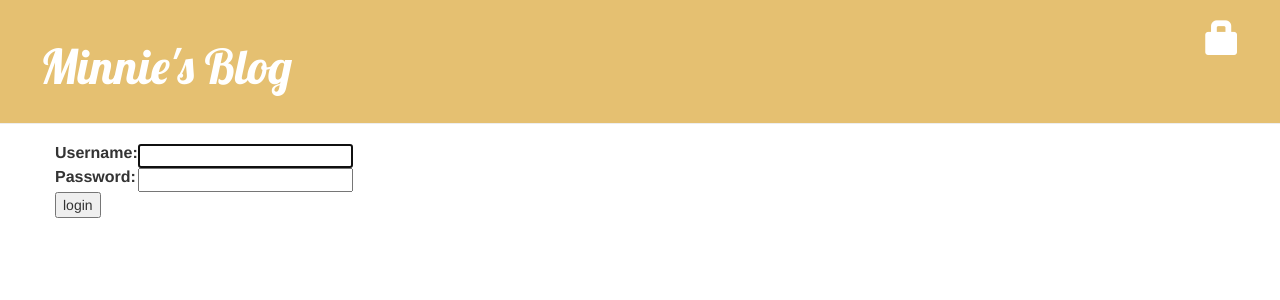
After one commit to minnieshui23/my-first-blog, a Django app: page /accounts/login/ in a window 1280 px wide. The commit adds this page. Shown: the top 300 px of the page. Run offline with Django 3.2, Linux system fonts and the light colour scheme; some libraries are stand-ins or nearby versions.

Commit message:
Added login/logout functionality.

```diff
--- a/blog/templates/blog/base.html
+++ b/blog/templates/blog/base.html
@@ -14,14 +14,17 @@
             {% if user.is_authenticated %}
                 <a href="{% url 'post_new' %}" class="top-menu"><span class="glyphicon glyphicon-plus"></span></a>
                 <a href="{% url 'post_draft_list' %}" class="top-menu"><span class="glyphicon glyphicon-edit"></span></a>
+                <p class="top-menu">Hello {{ user.username }} <small>(<a href="{% url 'logout' %}">Log out</a>)</small></p>
+            {% else %}
+                <a href="{% url 'login' %}" class="top-menu"><span class="glyphicon glyphicon-lock"></span></a>
             {% endif %}
                 <h1><a href="/">Minnie's Blog</a></h1>
         </div>
         <div class="content container">
             <div class="row">
                 <div class="col-md-8">
-                    {% block content %}
-                    {% endblock %}
+                {% block content %}
+                {% endblock %}
                 </div>
             </div>
         </div>
--- /dev/null
+++ b/blog/templates/registration/login.html
@@ -0,0 +1,24 @@
+{% extends "blog/base.html" %}
+
+{% block content %}
+    {% if form.errors %}
+        <p>Your username and password didn't match. Please try again.</p>
+    {% endif %}
+
+    <form method="post" action="{% url 'login' %}">
+    {% csrf_token %}
+        <table>
+        <tr>
+            <td>{{ form.username.label_tag }}</td>
+            <td>{{ form.username }}</td>
+        </tr>
+        <tr>
+            <td>{{ form.password.label_tag }}</td>
+            <td>{{ form.password }}</td>
+        </tr>
+        </table>
+
+        <input type="submit" value="login" />
+        <input type="hidden" name="next" value="{{ next }}" />
+    </form>
+{% endblock %}
--- a/blog/views.py
+++ b/blog/views.py
@@ -4,6 +4,7 @@ from .models import Post
 from django.shortcuts import render, get_object_or_404
 from .forms import PostForm
 from django.shortcuts import redirect
+from django.contrib.auth.decorators import login_required
 
 # Create your views here.
 
@@ -15,6 +16,7 @@ def post_detail(request, pk):
     post = get_object_or_404(Post, pk=pk)
     return render(request, 'blog/post_detail.html', {'post': post})
 
+@login_required
 def post_new(request):
     if request.method == "POST":
         form = PostForm(request.POST)
@@ -27,7 +29,7 @@ def post_new(request):
     else:
         form = PostForm()
     return render(request, 'blog/post_edit.html', {'form': form})
-
+@login_required
 def post_edit(request, pk):
     post = get_object_or_404(Post, pk=pk)
     if request.method == "POST":
@@ -46,11 +48,13 @@ def post_draft_list(request):
     posts = Post.objects.filter(published_date__isnull=True).order_by('created_date')
     return render(request, 'blog/post_draft_list.html', {'posts': posts})
 
+@login_required
 def post_publish(request, pk):
     post = get_object_or_404(Post, pk=pk)
     post.publish()
     return redirect('post_detail', pk=pk)
 
+@login_required
 def post_remove(request, pk):
     post = get_object_or_404(Post, pk=pk)
     post.delete()
--- a/mysite/settings.py
+++ b/mysite/settings.py
@@ -120,3 +120,4 @@ USE_TZ = True
 
 STATIC_URL = '/static/'
 STATIC_ROOT = os.path.join(BASE_DIR, 'static')
+LOGIN_REDIRECT_URL = '/'
--- a/mysite/urls.py
+++ b/mysite/urls.py
@@ -15,8 +15,11 @@ Including another URLconf
 """
 from django.contrib import admin
 from django.urls import path, include
+from django.contrib.auth import views
 
 urlpatterns = [
     path('admin/', admin.site.urls),
+    path('accounts/login/', views.LoginView.as_view(), name='login'),
+    path('accounts/logout/', views.LogoutView.as_view(next_page='/'), name='logout'),
     path('', include('blog.urls')),
 ]
```
